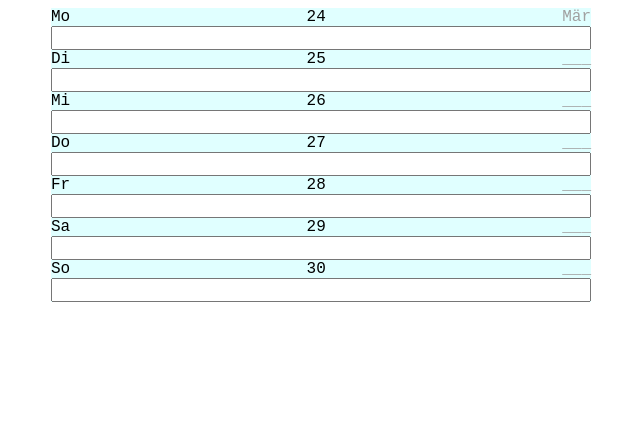
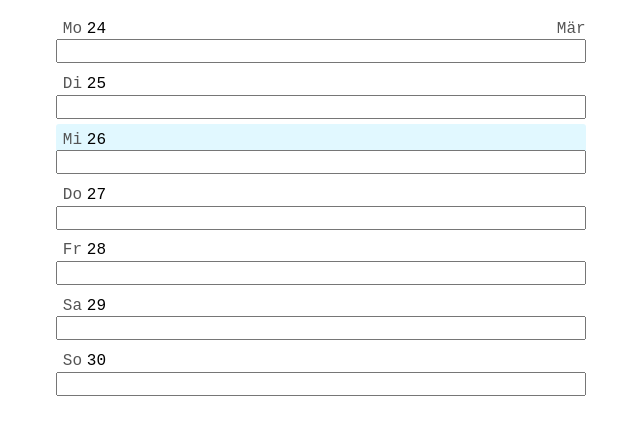
Before and after one commit to steinelu/Calendar, a plain HTML site: page index.html in a window 1280 px wide. Shown: the whole page, without its empty margins (319-959 px from the left). Drawn offline with Linux system fonts and the light colour scheme.

Commit message:
CSS changes

```diff
--- a/index.html
+++ b/index.html
@@ -20,7 +20,7 @@
         }
 
         .calendar {
-            background-color: lightgray;
+            --background-color: lightgray;
             display: flex;
 
             align-items: stretch;
@@ -34,18 +34,28 @@
         }
 
         .week {
-            background-color: lightgoldenrodyellow;
+            --background-color: lightgoldenrodyellow;
             flex: 1;
         }
 
         .day {
-            background-color: lightcyan;
+            border-radius: 3px;
+            --background-color: lightcyan;
+
+            margin: 0.3em;
+        }
+
+        .day.today {
+            --outline: solid;
+            --outline-color: lightblue;
+            background-color: rgb(225, 248, 255);
         }
 
         .appointments{
             display: flex;
             flex-direction: column;
             align-items: stretch;
+            --padding-bottom: 0.3em;
         }
 
         textarea {
@@ -54,15 +64,29 @@
         }
 
         .disp {
-            display: flex;
+            --display: flex;
             --align-items: flex-start;
-            justify-content: space-between;
+            --justify-content: space-between;
+
             font-family: monospace;
+            padding-top: 0.4em;
+            padding-bottom: 0.1em;
+            padding-left: 0.4em;
         }
 
 
         .monthname {
-            color: #a0a0a0;
+            color: #555555;
+            float: right;
+        }
+
+        .weekdayname{
+            color: #555555;
+            margin-right: 0.3em;
+        }
+
+        .daynr{
+            color:black;
         }
 
 
@@ -299,6 +323,12 @@ const wedays = ["So", "Mo", "Di", "Mi", "Do", "Fr", "Sa"]
                         day.id = this.getDateId(weekdays[i])
                         await this.retrieveAndInsertAppointmentsByDateIdIntoInput(day)
                         week.append(day)
+
+                        //console.log(this.day, weekdays[i])
+                        if(this.getDateId(this.day) == this.getDateId(weekdays[i])){
+                            //console.log("-------")
+                            day.classList.add("today")
+                        }
                         //promises.push(p)
                     }
                 })()
@@ -331,8 +361,9 @@ const wedays = ["So", "Mo", "Di", "Mi", "Do", "Fr", "Sa"]
                 dnr.className = "daynr"
                 disp.append(dnr)
 
+                // WIP
                 let mon = document.createElement("span")
-                mon.innerText = "___"
+                //mon.innerText = "___"
                 if (date.getDate() == 1 || date.getDay() == 1){
                     mon.innerText = months[date.getMonth()]
                 }
@@ -562,8 +593,8 @@ const wedays = ["So", "Mo", "Di", "Mi", "Do", "Fr", "Sa"]
             //console.log(elem)
         })
 
-
-        /* Touch swipping */
+        /*  Controls  */
+        /*  Touch swipping */
 
         let startX = undefined
 
@@ -585,6 +616,8 @@ const wedays = ["So", "Mo", "Di", "Mi", "Do", "Fr", "Sa"]
             startX=undefined
         })
 
+
+        /* Keyboard arrows */
 
         addEventListener("keyup", (event) => {
             switch (event.key) {
```
